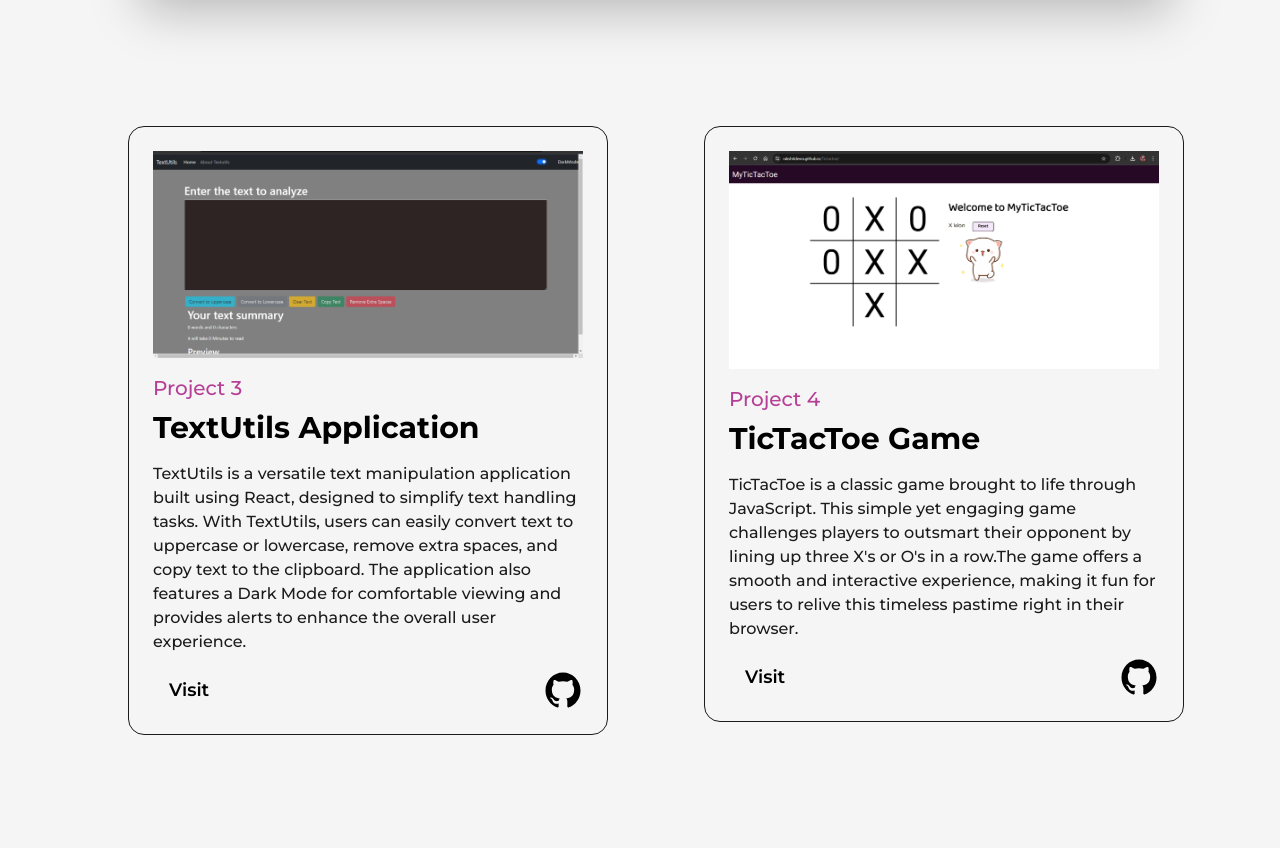
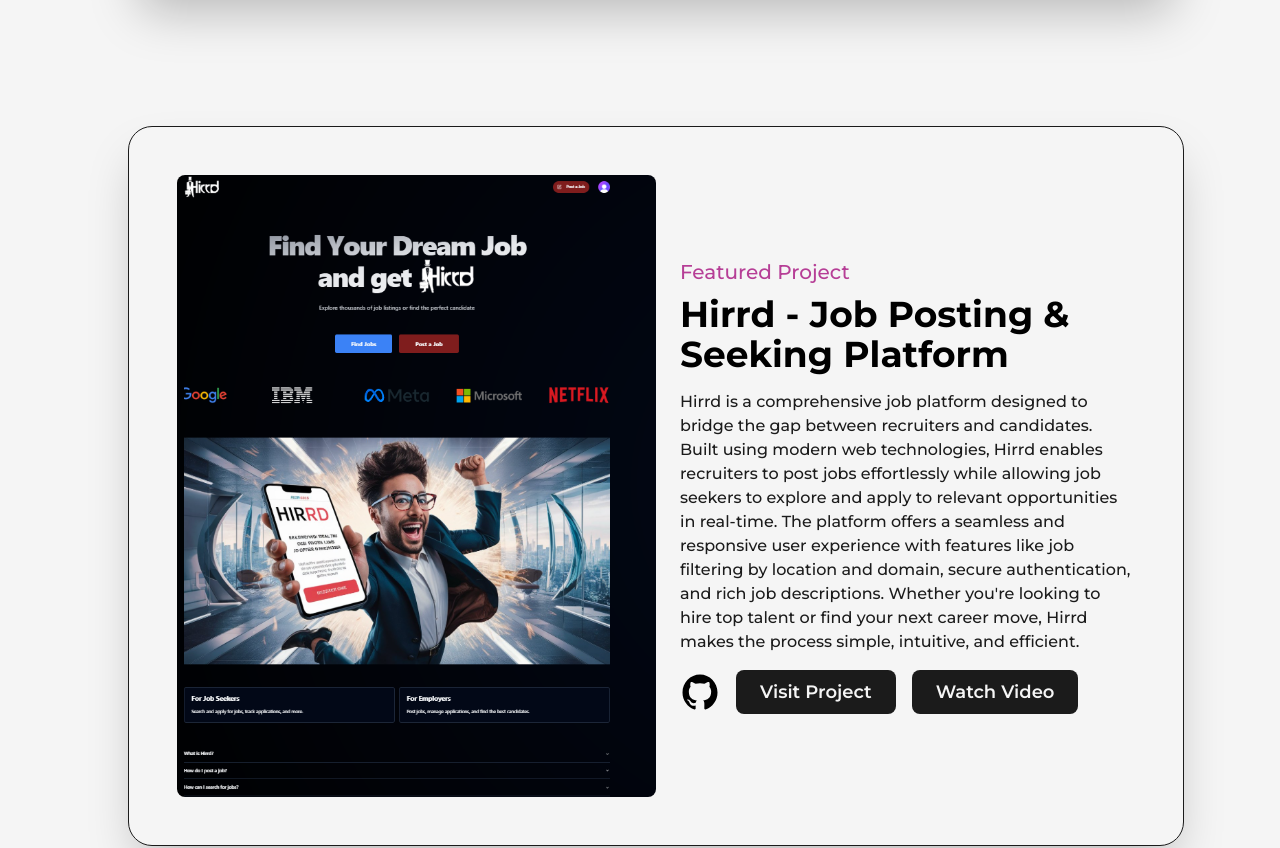
Before and after one commit to RakshitDevra/Portfolio, a Next.js app: page /projects in a window 1280 px wide. Shown: the part 1662-2510 px from the top of the page. Built offline with nearby package versions, Linux system fonts and the light colour scheme.

Commit message:
Added Job Portal Project
Added Job Portal Project

```diff
--- a/src/pages/projects.js
+++ b/src/pages/projects.js
@@ -14,7 +14,7 @@
 import MovingCars from "../../public/images/projects/MovingLamborghini.png"
 import Portfolio from "../../public/images/projects/Portfolio.png"
 import FbLoginPage from "../../public/images/projects/FbLoginPage.png"
-
+import hirrdimage from "../../public/images/projects/Hirrd.png"
 
 import {motion} from "framer-motion";
 import TransitionEffect from '@/components/TransitionEffect'
@@ -87,6 +87,18 @@
                    <FeaturedProject title="NewsMonkey Application"
 summary="NewsMonkey is a dynamic news application designed to keep you updated with the latest news from around the world. Built using React, NewsMonkey offers a seamless and responsive user experience, allowing you to explore news articles across various categories effortlessly. Whether you're interested in Technology, Sports, Health, or entertainment, NewsMonkey has you covered with real-time updates and a clean, intuitive interface.(Due to the limitation of NewsAPI it only fetches news in development mode)" link=" https://rakshitdevra.github.io/NewsApplication/" type="Featured Project"  img={project1} github="https://github.com/RakshitDevra/NewsApplication" videolink={"https://drive.google.com/file/d/1uAnpBX6fps7Fv3xx-o3mxWx9smNG9coe/view?usp=sharing"}/>
                 </div>
+                <div className='col-span-12'>
+                <FeaturedProject
+  title="Hirrd - Job Posting & Seeking Platform"
+  summary="Hirrd is a comprehensive job platform designed to bridge the gap between recruiters and candidates. Built using modern web technologies, Hirrd enables recruiters to post jobs effortlessly while allowing job seekers to explore and apply to relevant opportunities in real-time. The platform offers a seamless and responsive user experience with features like job filtering by location and domain, secure authentication, and rich job descriptions. Whether you're looking to hire top talent or find your next career move, Hirrd makes the process simple, intuitive, and efficient."
+  link="https://hirrd-tulh.vercel.app/"
+  type="Featured Project"
+  img={hirrdimage}
+  github="https://github.com/RakshitDevra/hirrd"
+  videolink=""
+/>
+                   </div>
+
                 <div className='col-span-6 sm:col-span-12'>
                 <Project title="TextUtils Application"
 summary="TextUtils is a versatile text manipulation application built using React, designed to simplify text handling tasks. With TextUtils, users can easily convert text to uppercase or lowercase, remove extra spaces, and copy text to the clipboard. The application also features a Dark Mode for comfortable viewing and provides alerts to enhance the overall user experience." link="https://rakshitdevra.github.io/TextUtilsReact/" type="Project 3"  img={TextUtils} github="https://github.com/RakshitDevra/TextUtilsReact" />
```
Also changed, not shown: public/images/projects/Hirrd.png (added).
